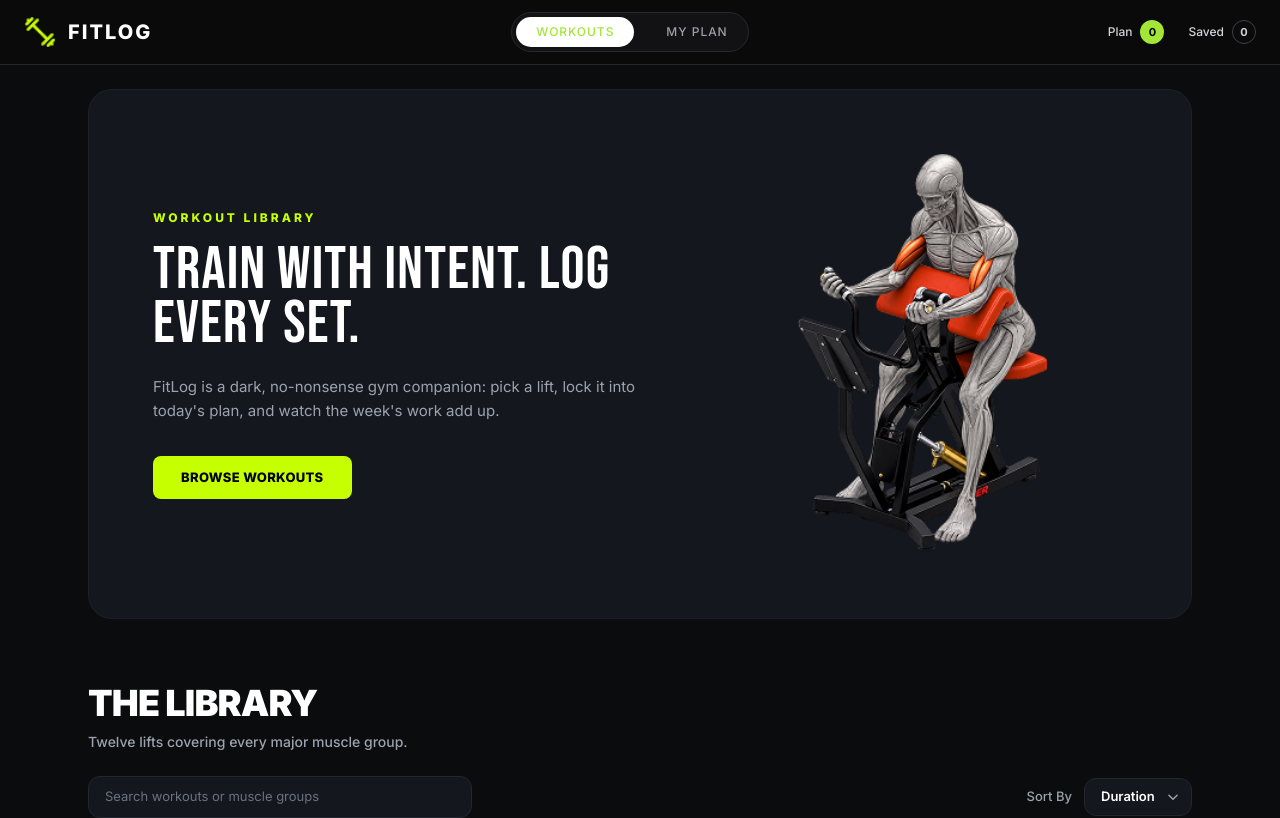
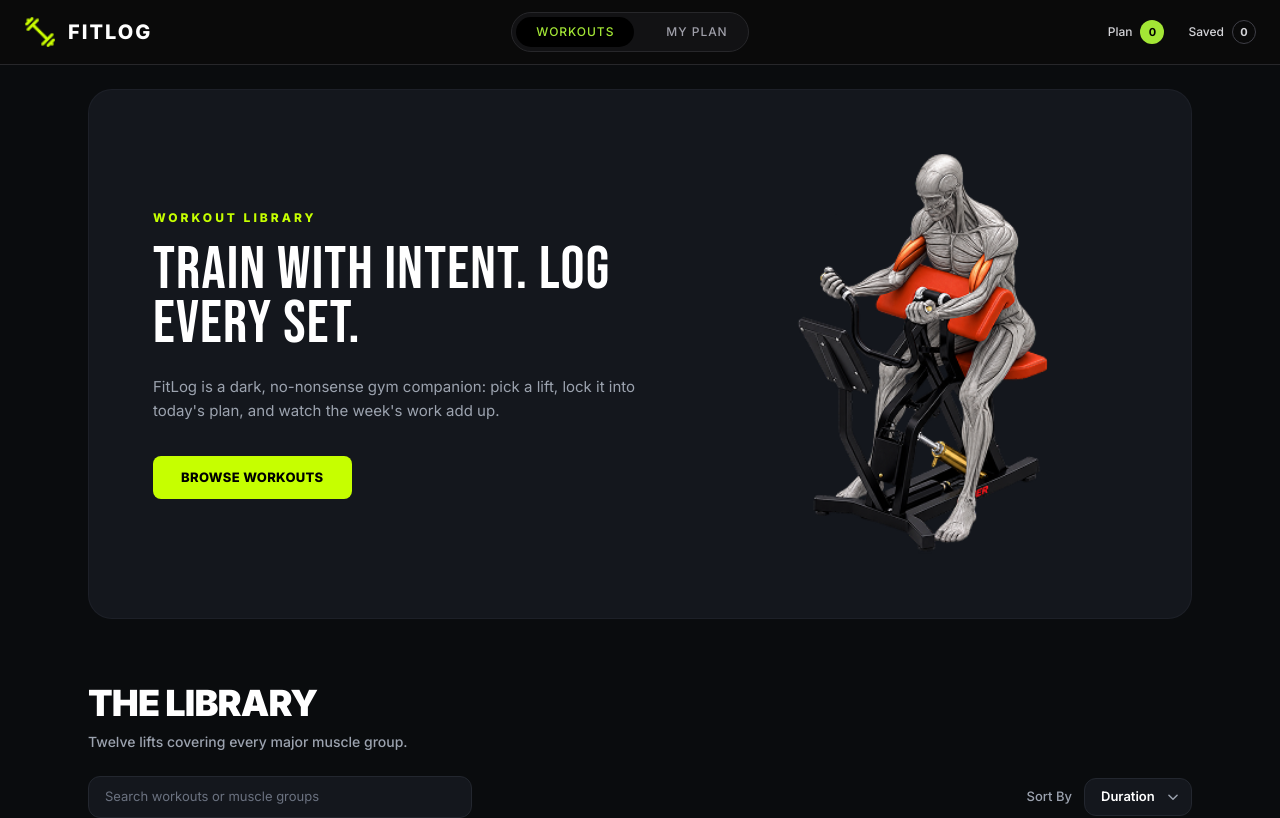
Before and after one commit to Swaban-Rahman/Fit_Log, a Next.js app: page / in a window 1280 px wide. Shown: the top 818 px of the page. Built offline with nearby package versions, Linux system fonts and the light colour scheme; no server answers.

Commit message:
color_change

```diff
--- a/components/Navbar.tsx
+++ b/components/Navbar.tsx
@@ -13,7 +13,7 @@ export default function Navbar(): React.JSX.Element {
   const onPlan = pathname === "/my-plan";
 
   const active =
-    "bg-[#ffffff] text-[#a3e635] px-4 sm:px-5 py-1.5 rounded-full font-medium text-[12px] tracking-[0.08em] uppercase transition-all";
+    "bg-[#000000] text-[#a3e635] px-4 sm:px-5 py-1.5 rounded-full font-medium text-[12px] tracking-[0.08em] uppercase transition-all";
   const idle =
     "text-zinc-400 hover:text-white px-3 sm:px-4 py-1.5 text-[12px] tracking-[0.08em] uppercase font-medium transition-all";
 
```
